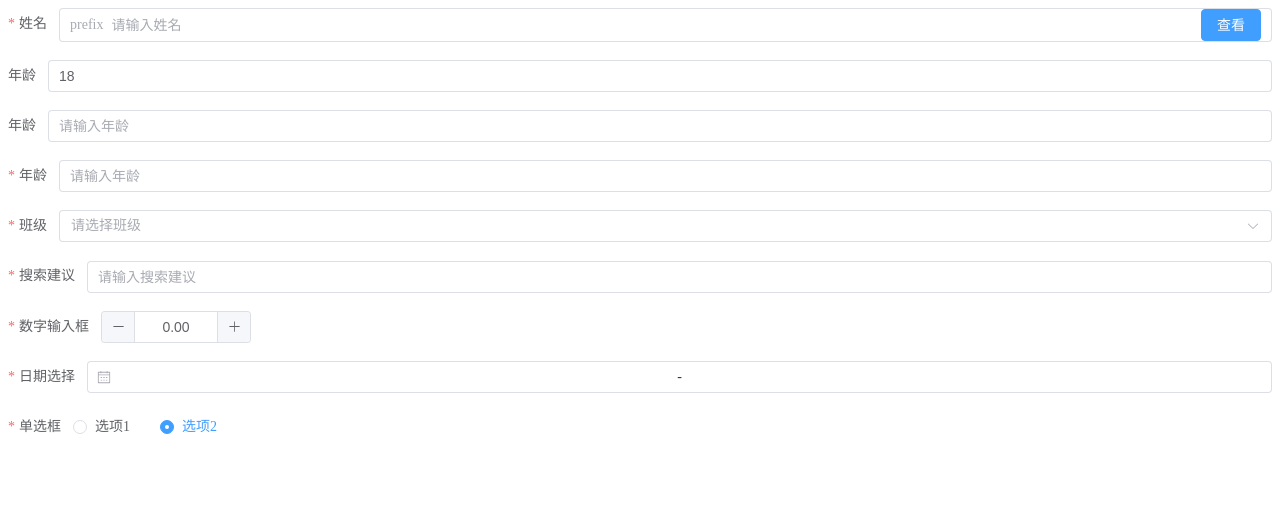
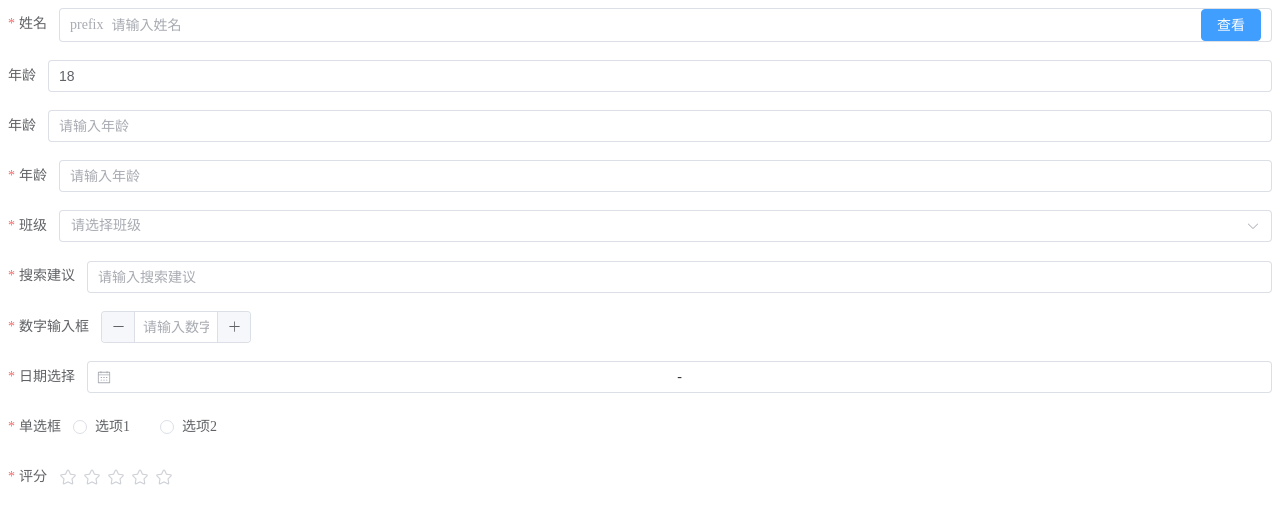
Before and after one commit to ZLENGANG/roninz-form, a Vue app: page / in a window 1280 px wide. Shown: the top 524 px of the page. Built offline with nearby package versions, Linux system fonts and the light colour scheme.

Commit message:
radio组件

```diff
--- a/src/App.vue
+++ b/src/App.vue
@@ -19,8 +19,8 @@
 
 <script setup lang="ts">
 // import { ElSelectV2 } from 'element-plus';
-import { h, ref } from "vue";
-import { ElButton } from "element-plus";
+import { h, ref } from 'vue';
+import { ElButton } from 'element-plus';
 
 // const initials = ["a", "b", "c", "d", "e", "f", "g", "h", "i", "j"];
 
@@ -41,47 +41,47 @@ setTimeout(() => {
 
 const fieldConfigs = ref<RFormItemProps[]>([
   {
-    key: "name",
-    label: "姓名",
+    key: 'name',
+    label: '姓名',
     required: true,
     rules: [
-      {
-        required: true,
-        message: "姓名1不能为空！",
-      },
+      // {
+      //   required: true,
+      //   message: '姓名1不能为空！',
+      // },
     ],
     props: {
-      placeholder: "请输入姓名",
+      placeholder: '请输入姓名',
     },
     events: {},
     compSlots: {
       prefix() {
-        return h("span", "prefix");
+        return h('span', 'prefix');
       },
       suffix() {
         return h(
           ElButton,
           {
-            type: "primary",
+            type: 'primary',
             onClick() {
-              console.log("click");
+              console.log(formData.value);
             },
           },
-          () => "查看"
+          () => '查看'
         );
       },
     },
   },
   {
-    key: "age",
-    label: "年龄",
-    type: "input",
+    key: 'age',
+    label: '年龄',
+    type: 'input',
     hide: true,
   },
   {
-    key: "age1",
-    label: "年龄",
-    type: "input",
+    key: 'age1',
+    label: '年龄',
+    type: 'input',
     // render() {
     //   return h(
     //     ElButton,
@@ -96,81 +96,92 @@ const fieldConfigs = ref<RFormItemProps[]>([
     // },
   },
   {
-    key: "age2",
-    label: "年龄",
-    type: "input",
+    key: 'age2',
+    label: '年龄',
+    type: 'input',
     // slot: "slot-age2",
     required: true,
   },
   {
-    key: "class",
-    label: "班级",
+    key: 'class',
+    label: '班级',
     // hide: true,
-    type: "select",
+    type: 'select',
     // disabled: true,
     // initValue: 'n2',
     required: true,
     rules: [
       {
         required: true,
-        message: "班级不能为空！",
+        message: '班级不能为空！',
       },
     ],
     options: [
-      { label: "1班", value: "n1" },
-      { label: "2班", value: "n2" },
+      { label: '1班', value: 'n1' },
+      { label: '2班', value: 'n2' },
     ],
     props: {},
     events: {},
   },
   {
-    key: "searchSuggest",
-    label: "搜索建议",
-    type: "autocomplete",
+    key: 'searchSuggest',
+    label: '搜索建议',
+    type: 'autocomplete',
     required: true,
     props: {
-      "fetch-suggestions": (q: string, cb: Function) => {
+      'fetch-suggestions': (q: string, cb: Function) => {
         console.log(q);
         const arr = [
-          { value: "vue", link: "https://github.com/vuejs/vue" },
-          { value: "element", link: "https://github.com/ElemeFE/element" },
+          { value: 'vue', link: 'https://github.com/vuejs/vue' },
+          { value: 'element', link: 'https://github.com/ElemeFE/element' },
         ];
         cb(arr.filter((item) => item.value.indexOf(q) > -1));
       },
     },
   },
   {
-    key: "input-number",
-    label: "数字输入框",
-    type: "input-number",
+    key: 'input-number',
+    label: '数字输入框',
+    type: 'input-number',
     required: true,
-    initValue: 0,
+    props: {},
+  },
+
+  {
+    key: 'date',
+    label: '日期选择',
+    type: 'date',
+    required: true,
     props: {
-      precision: 2,
+      type: 'daterange',
     },
   },
 
   {
-    key: "date",
-    label: "日期选择",
-    type: "date",
+    key: 'radio',
+    label: '单选框',
+    type: 'radio',
     required: true,
+    // initValue: '选项1',
+    options: [
+      { label: '选项1', value: 'n1' },
+      { label: '选项2', value: 'n2' },
+    ],
     props: {
-      type: "daterange",
+      // disabled: true,
+      // type: 'button',
     },
   },
 
   {
-    key: "radio",
-    label: "单选框",
-    type: "radio",
+    key: 'rate',
+    label: '评分',
+    type: 'rate',
     required: true,
-    initValue: "n2",
-    options: [
-      { label: "选项1", value: "n1" },
-      { label: "选项2", value: "n2" },
-    ],
-    props: {},
+    props: {
+      // disabled: true,
+      // type: 'button',
+    },
   },
 ]);
 </script>
--- a/src/components/r-form/components/form-component/index.vue
+++ b/src/components/r-form/components/form-component/index.vue
@@ -5,7 +5,7 @@
     v-on="_events"
     v-model="_value"
     @change="handleChange"
-    @input="handleChange"
+    @input="handleInput"
   >
     <template v-for="(render, key) of formItem.compSlots" v-slot:[key]>
       <render-slot :key="key" :render="render" />
@@ -14,23 +14,28 @@
 </template>
 
 <script setup lang="ts">
-import { ref, watch } from "vue";
-import { RFormComponentProps } from "../../index";
-import RenderSlot from "../slot/render-slot";
+import { ref, watch } from 'vue';
+import { RFormComponentProps } from '../../index';
+import RenderSlot from '../slot/render-slot';
 
 const component: { [key in keyof typeof CompType]: string } = {
-  input: "ElInput",
-  "input-number": "ElInputNumber",
-  autocomplete: "ElAutocomplete",
-  select: "ElSelectV2",
-  date: "ElDatePicker",
-  radio: "r-radio",
+  input: 'ElInput',
+  'input-number': 'ElInputNumber',
+  autocomplete: 'ElAutocomplete',
+  select: 'ElSelectV2',
+  date: 'ElDatePicker',
+  radio: 'r-radio',
+  rate: 'ElRate',
 };
 
+const inputTypeArr = ['input', 'autocomplete', 'input-number'];
+const chooseTypeArr = ['select', 'date'];
+
 const props = defineProps<RFormComponentProps>();
-const emit = defineEmits(["change"]);
+const emit = defineEmits(['change']);
 const formItem = props.formItem;
-const curComp = component[formItem.type || "input"];
+const formItemType = formItem.type || 'input';
+const curComp = component[formItemType];
 const itemProps = formItem.props || {};
 
 const _config = {
@@ -44,20 +49,17 @@ const _config = {
 
 /* 获取placeholder */
 function getPlaceholder() {
-  let defaultPlaceholder = "";
-  const type = formItem.type as string;
-  const inputTypeArr = ["input", "autocomplete"];
-  const chooseTypeArr = ["select", "date"];
+  let defaultPlaceholder = '';
 
-  if (chooseTypeArr.includes(type)) {
+  if (chooseTypeArr.includes(formItemType)) {
     defaultPlaceholder = `请选择${formItem.label}`;
-  } else if (inputTypeArr.includes(type)) {
+  } else if (inputTypeArr.includes(formItemType)) {
     defaultPlaceholder = `请输入${formItem.label}`;
   }
   return formItem.placeholder || itemProps.placeholder || defaultPlaceholder;
 }
 
-const _value = ref("");
+const _value = ref('');
 const _events = formItem.events || {};
 
 watch(
@@ -70,7 +72,19 @@ watch(
 
 /* 处理表单数据 */
 function handleChange(val: string | any[]) {
-  emit("change", formItem.key, val);
+  emit('change', formItem.key, val);
+}
+
+function handleInput(val: string | { target?: { value: string } }) {
+  if (inputTypeArr.includes(formItemType)) {
+    emit('change', formItem.key, val);
+  }
+
+  if (formItemType === 'radio') {
+    if (typeof val !== 'string') {
+      emit('change', formItem.key, val.target?.value);
+    }
+  }
 }
 </script>
 
--- a/src/components/r-form/components/form-view/index.vue
+++ b/src/components/r-form/components/form-view/index.vue
@@ -27,14 +27,14 @@
 </template>
 
 <script setup lang="ts">
-import { watch, ref, useSlots } from "vue";
-import type { RFormViewProps } from "../../index";
-import { ElForm, ElFormItem, FormItemRule } from "element-plus";
-import formComponent from "../form-component/index.vue";
-import FormItemSlot from "../slot/form-item-slot";
-import RenderSlot from "../slot/render-slot";
+import { watch, ref, useSlots } from 'vue';
+import type { RFormViewProps } from '../../index';
+import { ElForm, ElFormItem, FormItemRule } from 'element-plus';
+import formComponent from '../form-component/index.vue';
+import FormItemSlot from '../slot/form-item-slot';
+import RenderSlot from '../slot/render-slot';
 
-type FormDataType = RFormViewProps["formData"];
+type FormDataType = RFormViewProps['formData'];
 
 const props = defineProps<RFormViewProps>();
 const _formData = ref<FormDataType>({});
@@ -64,7 +64,6 @@ function getRules(item: RFormItemProps) {
   const requiredItem: FormItemRule = {
     required: true,
     message: `${findItem?.label}不能为空！`,
-    trigger: "blur",
   };
 
   if (item.required) {
--- a/src/components/r-radio/index.vue
+++ b/src/components/r-radio/index.vue
@@ -1,26 +1,32 @@
 <template>
-  <el-radio-group v-model="_value">
-    <el-radio :label="item.value" v-for="item in options">{{
-      item.label
-    }}</el-radio>
+  <el-radio-group v-bind="attrs">
+    <template v-if="type === 'group'">
+      <el-radio
+        :label="item.value"
+        :disabled="item.disabled"
+        v-for="item in options"
+        >{{ item.label }}</el-radio
+      >
+    </template>
+
+    <template v-if="type === 'button'">
+      <el-radio-button :label="item.label" :disabled="item.disabled" v-for="item in options" />
+    </template>
   </el-radio-group>
 </template>
 
 <script setup lang="ts">
-import { ref } from "vue";
+import { useAttrs } from 'vue';
 
-type ModelValue = boolean | string | number;
 type RRadioProps = {
-  options: { label: string; value: ModelValue }[];
-  type?: "button" | "group";
+  options: { label: string; value: ModelValue; disabled?: boolean }[];
+  type?: 'button' | 'group';
 };
 
-const props = withDefaults(defineProps<RRadioProps>(), {
-  type: "group",
+withDefaults(defineProps<RRadioProps>(), {
+  type: 'group',
 });
-const _value = ref<ModelValue>("");
-
-console.log(props, "zlzl");
+const attrs = useAttrs();
 </script>
 
 <style scoped></style>
```
Also changed, not shown: src/types/global.d.ts (+8 -3 lines).
